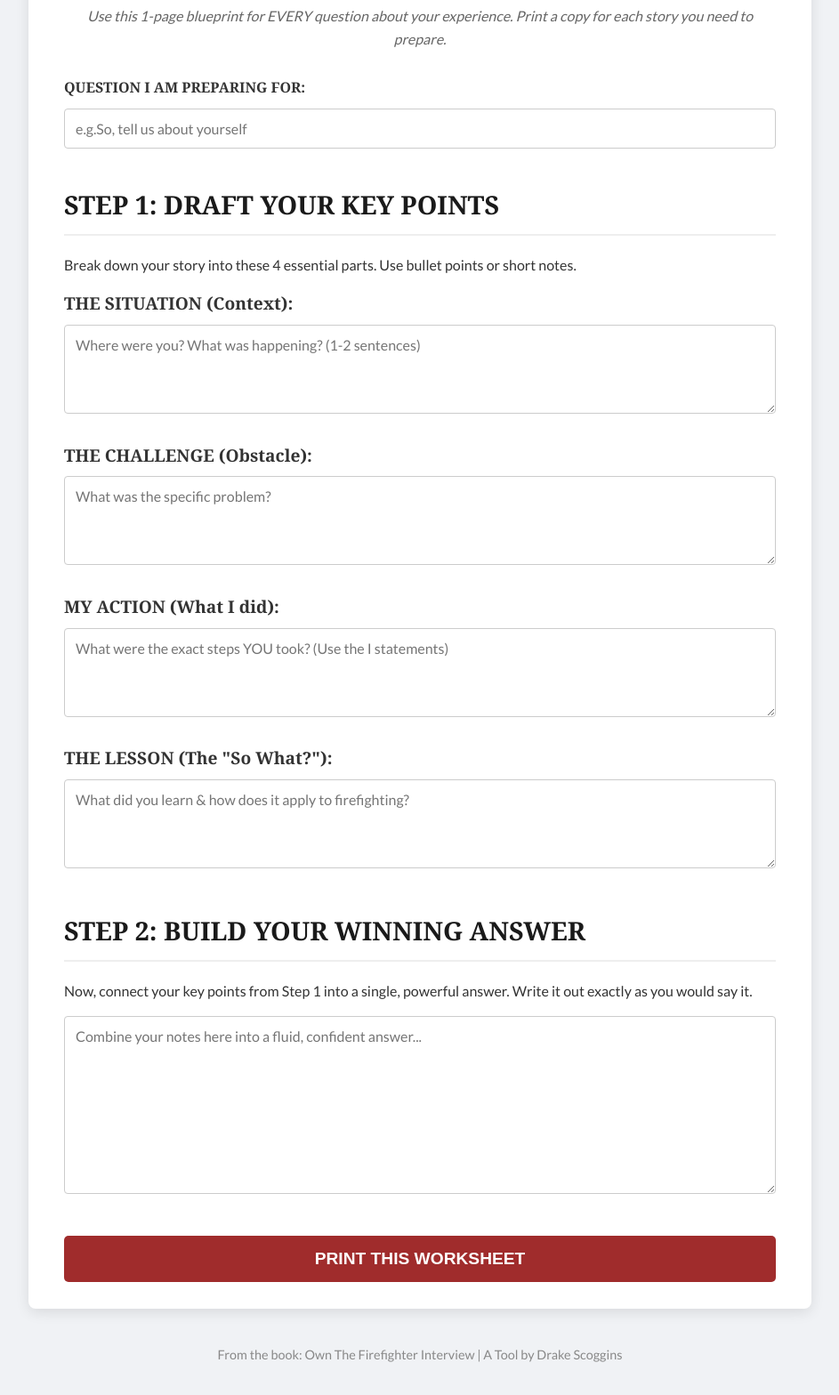
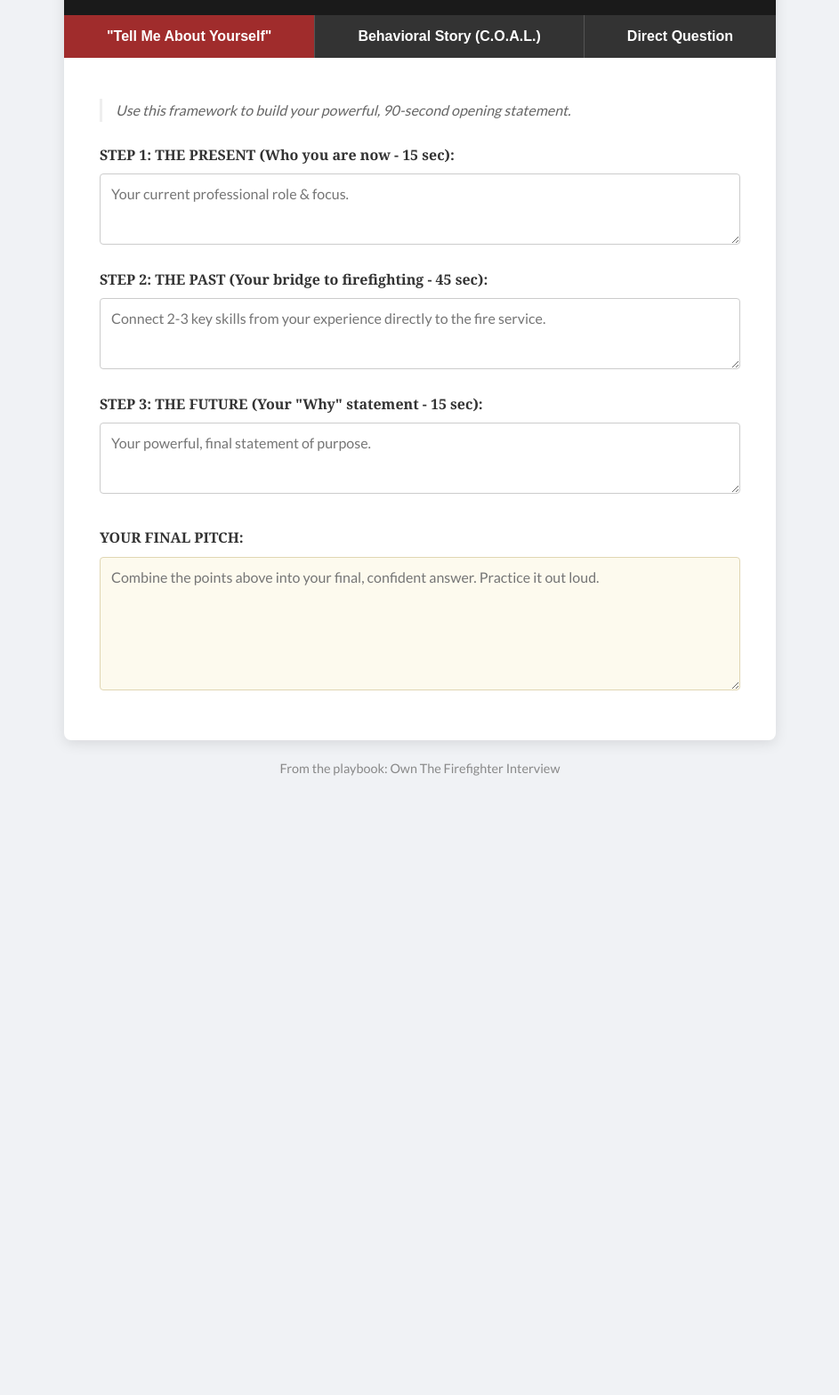
Before and after one commit to BookBurst/firefighter-answer-builder, a plain HTML site: page index.html in a window 1280 px wide. Shown: the part 150-1718 px from the top of the page at 89% size, without its empty margins (168-1111 px from the left). After the commit the page ends 1080 px from the top, so only its background shows below. Drawn offline with Linux system fonts and the light colour scheme; a web font is replaced by a local one.

Commit message:
Update index.html

```diff
--- a/index.html
+++ b/index.html
@@ -3,81 +3,92 @@
 <head>
     <meta charset="UTF-8">
     <meta name="viewport" content="width=device-width, initial-scale=1.0">
-    <title>The Interview Answer Builder | Own The Firefighter Interview</title>
+    <title>The Interview Answer Builder</title>
     <style>
-        /* --- Drake Scoggins Thematic Styling --- */
-
-        /* Basic Reset & Body Styling */
         body {
             font-family: 'Lato', sans-serif;
-            background-color: #f0f2f5; /* Light gray background for contrast */
+            background-color: #f0f2f5;
             color: #333;
             line-height: 1.6;
             margin: 0;
             padding: 20px;
         }
-
-        /* Main Container for the Worksheet */
-        .container {
+        .playbook-container {
             max-width: 800px;
             margin: 20px auto;
             background-color: #ffffff;
-            padding: 30px 40px;
             border-radius: 8px;
             box-shadow: 0 4px 15px rgba(0,0,0,0.1);
-            border-top: 5px solid #a02c2c; /* Strong, dark red accent */
+            overflow: hidden;
         }
-
-        /* Typography */
-        h1, h2, h3 {
+        .main-header {
+            padding: 20px 40px;
+            background-color: #1a1a1a;
+            color: white;
+            text-align: center;
+        }
+        .main-header h1 {
             font-family: 'Georgia', serif;
-            color: #1a1a1a;
-            margin-top: 0;
-        }
-
-        h1 {
-            font-size: 2.5em;
-            text-align: center;
-            color: #a02c2c;
-            margin-bottom: 10px;
+            font-size: 2.2em;
+            margin: 0;
+            color: #fff;
             text-transform: uppercase;
             letter-spacing: 1px;
         }
-
-        h2 {
-            font-size: 1.8em;
-            border-bottom: 2px solid #eee;
-            padding-bottom: 10px;
-            margin-top: 40px;
+        .main-header p {
+            font-style: italic;
+            color: #ccc;
+            margin: 5px 0 0 0;
+        }
+        .tab-buttons {
+            display: flex;
+            background-color: #333;
+        }
+        .tab-button {
+            flex-grow: 1;
+            padding: 15px 10px;
+            cursor: pointer;
+            border: none;
+            background-color: #333;
+            color: white;
+            font-size: 1em;
+            font-weight: bold;
+            transition: background-color 0.3s;
+            text-align: center;
+            border-right: 1px solid #555;
+        }
+        .tab-button:last-child {
+            border-right: none;
+        }
+        .tab-button:hover {
+            background-color: #555;
+        }
+        .tab-button.active {
+            background-color: #a02c2c; /* Drake Scoggins Red */
+        }
+        .tab-content {
+            display: none;
+            padding: 30px 40px;
+        }
+        .tab-content.active {
+            display: block;
+        }
+        .instruction-text {
+            font-style: italic;
+            color: #666;
+            margin-bottom: 25px;
+            border-left: 3px solid #eee;
+            padding-left: 15px;
+        }
+        .form-step {
             margin-bottom: 20px;
         }
-
-        h3 {
-            font-size: 1.2em;
-            font-weight: bold;
-            color: #333;
-            margin-bottom: 8px;
-        }
-
-        .instructions {
-            text-align: center;
-            font-style: italic;
-            color: #666;
-            margin-bottom: 30px;
-        }
-
-        /* Form Elements */
-        .form-group {
-            margin-bottom: 25px;
-        }
-
         label {
             display: block;
             font-weight: bold;
-            margin-bottom: 10px;
+            margin-bottom: 8px;
             font-family: 'Georgia', serif;
         }
-
         input[type="text"],
         textarea {
             width: 100%;
@@ -86,136 +97,158 @@
             border-radius: 4px;
             font-size: 1em;
             font-family: 'Lato', sans-serif;
-            box-sizing: border-box; /* Important for padding and width */
+            box-sizing: border-box;
             transition: border-color 0.3s, box-shadow 0.3s;
         }
-
         input[type="text"]:focus,
         textarea:focus {
             border-color: #a02c2c;
             box-shadow: 0 0 5px rgba(160, 44, 44, 0.3);
             outline: none;
         }
-
         textarea {
-            min-height: 100px;
+            min-height: 80px;
             resize: vertical;
         }
-
-        #finalAnswer {
-            min-height: 200px;
+        .final-answer-box {
+            margin-top: 30px;
         }
-
-        /* Print Button Styling */
-        .print-button {
-            display: block;
-            width: 100%;
-            padding: 15px;
-            background-color: #a02c2c; /* Dark red */
-            color: white;
-            border: none;
-            border-radius: 5px;
-            font-size: 1.2em;
-            font-weight: bold;
-            text-align: center;
-            text-transform: uppercase;
-            cursor: pointer;
-            margin-top: 40px;
-            transition: background-color 0.3s;
+        .final-answer-box textarea {
+            min-height: 150px;
+            background-color: #fdfaee;
+            border-color: #e0d6b3;
         }
-
-        .print-button:hover {
-            background-color: #802222; /* Darker red on hover */
-        }
-
-        /* Footer */
         footer {
             text-align: center;
-            margin-top: 40px;
+            margin-top: 20px;
+            padding-bottom: 20px;
             font-size: 0.9em;
             color: #888;
         }
-
-        /* Print-specific styles */
         @media print {
-            body {
-                background-color: #fff;
-                padding: 0;
-            }
-            .container {
-                box-shadow: none;
-                border-top: none;
-                padding: 0;
-                margin: 0;
-                max-width: 100%;
-            }
-            .print-button, .instructions {
-                display: none;
-            }
-            h1 {
-                font-size: 24pt;
-                color: black;
-            }
-            h2 {
-                 font-size: 18pt;
-                 color: black;
-                 border-bottom: 2px solid #333;
-            }
+            body { background: #fff; }
+            .main-header, .tab-buttons, footer { display: none; }
+            .playbook-container { box-shadow: none; }
+            .tab-content { display: block !important; padding: 0; }
         }
     </style>
-    <!-- Google Fonts for professional typography -->
     <link rel="preconnect" href="https://fonts.googleapis.com">
     <link rel="preconnect" href="https://fonts.gstatic.com" crossorigin>
     <link href="https://fonts.googleapis.com/css2?family=Georgia:wght@700&family=Lato:wght@400;700&display=swap" rel="stylesheet">
 </head>
 <body>
 
-    <div class="container">
-        <h1>THE INTERVIEW ANSWER BUILDER</h1>
-        <p class="instructions">Use this 1-page blueprint for EVERY question about your experience. Print a copy for each story you need to prepare.</p>
-
-        <div class="form-group">
-            <label for="question">QUESTION I AM PREPARING FOR:</label>
-            <input type="text" id="question" name="question" placeholder="e.g.So, tell us about yourself">
+    <div class="playbook-container">
+        <div class="main-header">
+            <h1>THE INTERVIEW ANSWER BUILDER</h1>
+            <p>A Tactical Tool by Drake Scoggins</p>
         </div>
 
-        <h2>STEP 1: DRAFT YOUR KEY POINTS</h2>
-        <p>Break down your story into these 4 essential parts. Use bullet points or short notes.</p>
-
-        <div class="form-group">
-            <h3>THE SITUATION (Context):</h3>
-            <textarea placeholder="Where were you? What was happening? (1-2 sentences)"></textarea>
+        <div class="tab-buttons">
+            <button class="tab-button active" onclick="openTab(event, 'PitchBuilder')">"Tell Me About Yourself"</button>
+            <button class="tab-button" onclick="openTab(event, 'StoryBuilder')">Behavioral Story (C.O.A.L.)</button>
+            <button class="tab-button" onclick="openTab(event, 'DirectBuilder')">Direct Question</button>
         </div>
 
-        <div class="form-group">
-            <h3>THE CHALLENGE (Obstacle):</h3>
-            <textarea placeholder="What was the specific problem?"></textarea>
+        <!-- Tab 1: "Tell Me About Yourself" Pitch Builder -->
+        <div id="PitchBuilder" class="tab-content active">
+            <p class="instruction-text">Use this framework to build your powerful, 90-second opening statement.</p>
+            <div class="form-step">
+                <label>STEP 1: THE PRESENT (Who you are now - 15 sec):</label>
+                <textarea placeholder="Your current professional role & focus."></textarea>
+            </div>
+            <div class="form-step">
+                <label>STEP 2: THE PAST (Your bridge to firefighting - 45 sec):</label>
+                <textarea placeholder="Connect 2-3 key skills from your experience directly to the fire service."></textarea>
+            </div>
+            <div class="form-step">
+                <label>STEP 3: THE FUTURE (Your "Why" statement - 15 sec):</label>
+                <textarea placeholder="Your powerful, final statement of purpose."></textarea>
+            </div>
+            <div class="form-step final-answer-box">
+                <label>YOUR FINAL PITCH:</label>
+                <textarea placeholder="Combine the points above into your final, confident answer. Practice it out loud."></textarea>
+            </div>
         </div>
 
-        <div class="form-group">
-            <h3>MY ACTION (What I did):</h3>
-            <textarea placeholder="What were the exact steps YOU took? (Use the I statements)"></textarea>
+        <!-- Tab 2: Behavioral Story Builder (C.O.A.L.) -->
+        <div id="StoryBuilder" class="tab-content">
+            <p class="instruction-text">Use this for questions that start with "Tell me about a time you..." (e.g., handled stress, had a conflict).</p>
+            <div class="form-step">
+                <label>THE QUESTION I'M ANSWERING:</label>
+                <input type="text" placeholder="e.g., Tell me about a time you worked on a team.">
+            </div>
+            <div class="form-step">
+                <label>STEP 1: CONTEXT (The Situation):</label>
+                <textarea placeholder="Where & When? (1-2 sentences)"></textarea>
+            </div>
+            <div class="form-step">
+                <label>STEP 2: OBSTACLE (The Challenge):</label>
+                <textarea placeholder="What was the specific problem?"></textarea>
+            </div>
+            <div class="form-step">
+                <label>STEP 3: ACTION (What You Did):</label>
+                <textarea placeholder="What specific steps did YOU take? Use 'I' statements."></textarea>
+            </div>
+            <div class="form-step">
+                <label>STEP 4: LESSON (The "So What?"):</label>
+                <textarea placeholder="What did you learn? How does it apply to firefighting?"></textarea>
+            </div>
+            <div class="form-step final-answer-box">
+                <label>YOUR FINAL STORY:</label>
+                <textarea placeholder="Combine the points above into your final, structured story."></textarea>
+            </div>
         </div>
 
-        <div class="form-group">
-            <h3>THE LESSON (The "So What?"):</h3>
-            <textarea placeholder="What did you learn & how does it apply to firefighting?"></textarea>
+        <!-- Tab 3: Direct Question Builder -->
+        <div id="DirectBuilder" class="tab-content">
+            <p class="instruction-text">Use this for questions like "What is your greatest weakness?" or "What does integrity mean to you?"</p>
+            <div class="form-step">
+                <label>THE QUESTION I'M ANSWERING:</label>
+                <input type="text" placeholder="e.g., What is your greatest weakness?">
+            </div>
+            <div class="form-step">
+                <label>STEP 1: THE DIRECT ANSWER (The Core Statement):</label>
+                <textarea placeholder="State your answer clearly and directly in one powerful sentence."></textarea>
+            </div>
+            <div class="form-step">
+                <label>STEP 2: THE PROOF (The Evidence or Example):</label>
+                <textarea placeholder="Provide a brief, concrete example or explanation to back up your statement."></textarea>
+            </div>
+            <div class="form-step">
+                <label>STEP 3: THE CONNECTION (The "So What?"):</label>
+                <textarea placeholder="Briefly connect your answer back to the core values of the fire service."></textarea>
+            </div>
+            <div class="form-step final-answer-box">
+                <label>YOUR FINAL ANSWER:</label>
+                <textarea placeholder="Combine the points above into a concise, professional answer."></textarea>
+            </div>
         </div>
-
-        <h2>STEP 2: BUILD YOUR WINNING ANSWER</h2>
-        <p>Now, connect your key points from Step 1 into a single, powerful answer. Write it out exactly as you would say it.</p>
-
-        <div class="form-group">
-            <textarea id="finalAnswer" placeholder="Combine your notes here into a fluid, confident answer..."></textarea>
-        </div>
-
-        <button class="print-button" onclick="window.print()">Print This Worksheet</button>
-
     </div>
 
     <footer>
-        <p>From the book: Own The Firefighter Interview | A Tool by Drake Scoggins</p>
+        <p>From the playbook: Own The Firefighter Interview</p>
     </footer>
+
+    <script>
+        function openTab(evt, tabName) {
+            var i, tabcontent, tabbuttons;
+            tabcontent = document.getElementsByClassName("tab-content");
+            for (i = 0; i < tabcontent.length; i++) {
+                tabcontent[i].style.display = "none";
+            }
+            tabbuttons = document.getElementsByClassName("tab-button");
+            for (i = 0; i < tabbuttons.length; i++) {
+                tabbuttons[i].className = tabbuttons[i].className.replace(" active", "");
+            }
+            document.getElementById(tabName).style.display = "block";
+            evt.currentTarget.className += " active";
+        }
+        // Set the first tab to be active on page load
+        document.addEventListener('DOMContentLoaded', function() {
+            document.querySelector('.tab-button').click();
+        });
+    </script>
 
 </body>
 </html>
```
